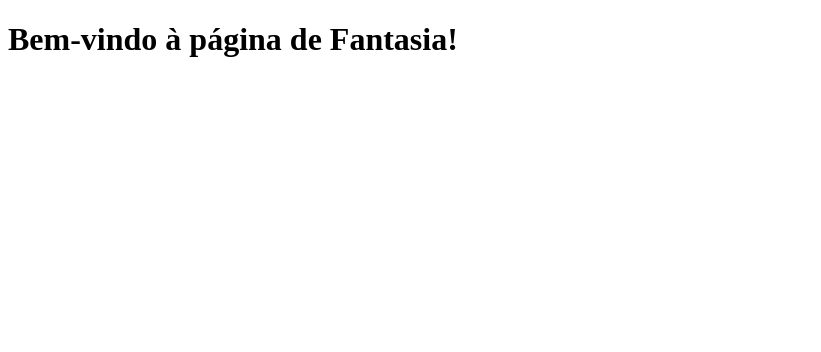
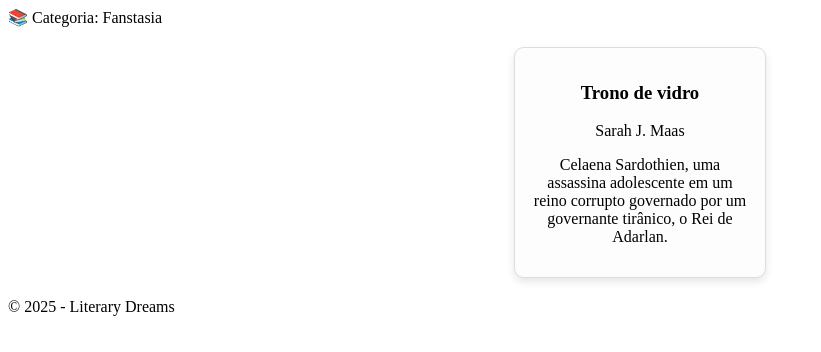
Before and after one commit to gabrielamaral332/Projeto-Desenv.-web, a plain HTML site: page fantasia.html in a window 1280 px wide. Shown: the whole page, without its empty margins (0-821 px from the left). Drawn offline with Linux system fonts and the light colour scheme.

Commit message:
Update fantasia.html

```diff
--- a/fantasia.html
+++ b/fantasia.html
@@ -1,11 +1,57 @@
 <!DOCTYPE html>
 <html lang="pt">
 <head>
-    <meta charset="UTF-8">
-    <title>Fantasia</title>
-    <link rel="stylesheet" href="style.css">
+  <meta charset="UTF-8">
+  <title>Romance - Literary Dreams</title>
+  <link rel="stylesheet" href="style.css">
+  <style>
+    .book-container {
+      display: flex;
+      flex-wrap: wrap;
+      gap: 20px;
+      justify-content: center;
+      padding: 20px;
+    }
+
+    .book-card {
+      width: 220px;
+      background-color: #fdfdfd;
+      border: 1px solid #ddd;
+      border-radius: 10px;
+      padding: 15px;
+      box-shadow: 0 4px 8px rgba(0, 0, 0, 0.1);
+      cursor: pointer;
+      transition: transform 0.2s;
+      text-align: center;
+    }
+
+    .book-card:hover {
+      transform: scale(1.03);
+      background-color: #f5f5f5;
+    }
+
+    .book-card a {
+      text-decoration: none;
+      color: inherit;
+      display: block;
+    }
+  </style>
 </head>
 <body>
-    <h1>Bem-vindo à página de Fantasia!</h1>
+  <header>📚 Categoria: Fanstasia</header>
+
+  <main>
+    <div class="book-container">
+      <div class="book-card">
+        <a href="leitura.html?livro=Scars%20Of%20Tomorrow">
+            <h3>Trono de vidro</h3>
+                <p>Sarah J. Maas</p>
+                <p>Celaena Sardothien, uma assassina adolescente em um reino corrupto governado por um governante tirânico, o Rei de Adarlan.</p>
+        </a>
+      </div>
+    </div>
+  </main>
+
+  <footer>© 2025 - Literary Dreams</footer>
 </body>
 </html>
```
